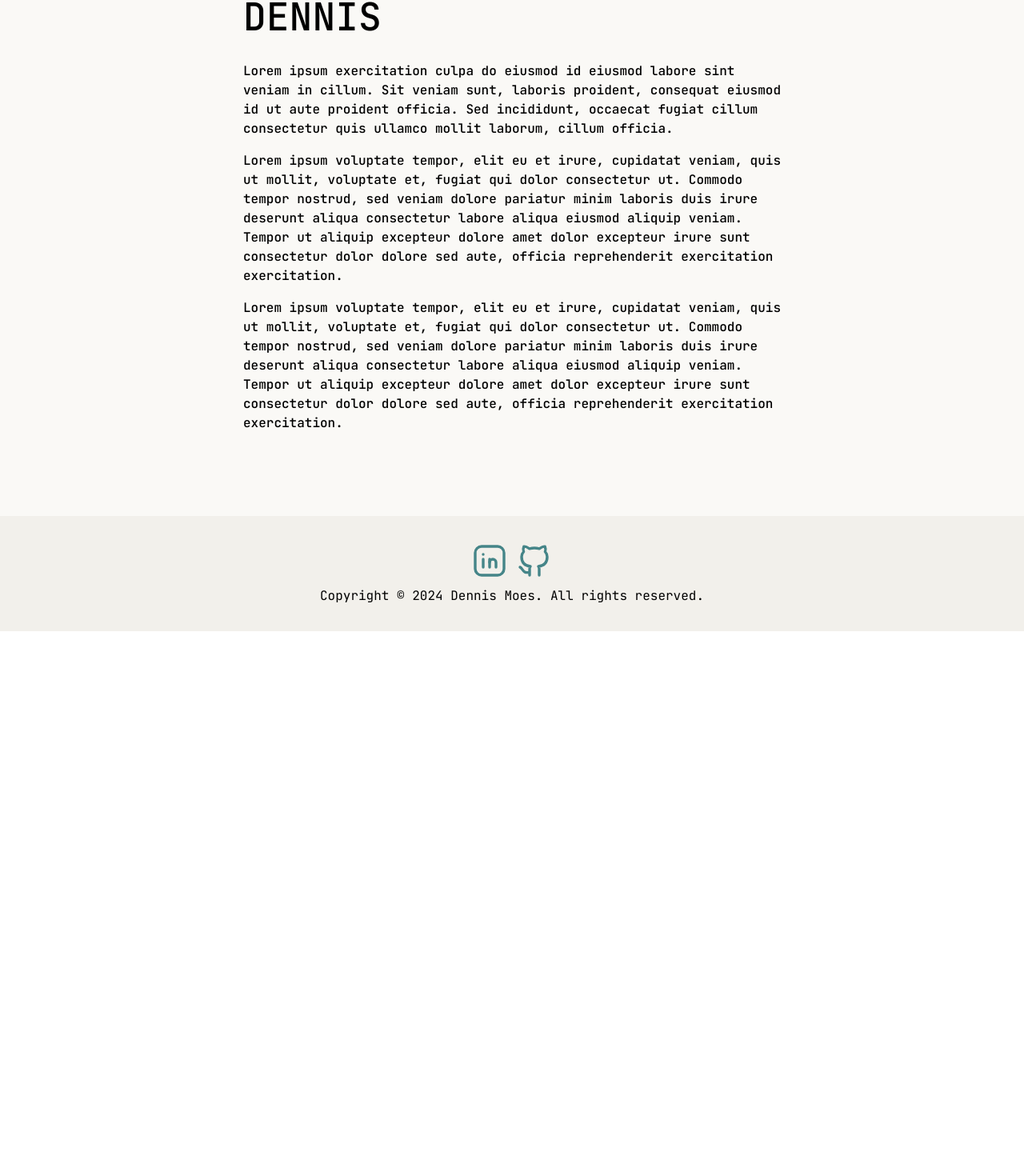
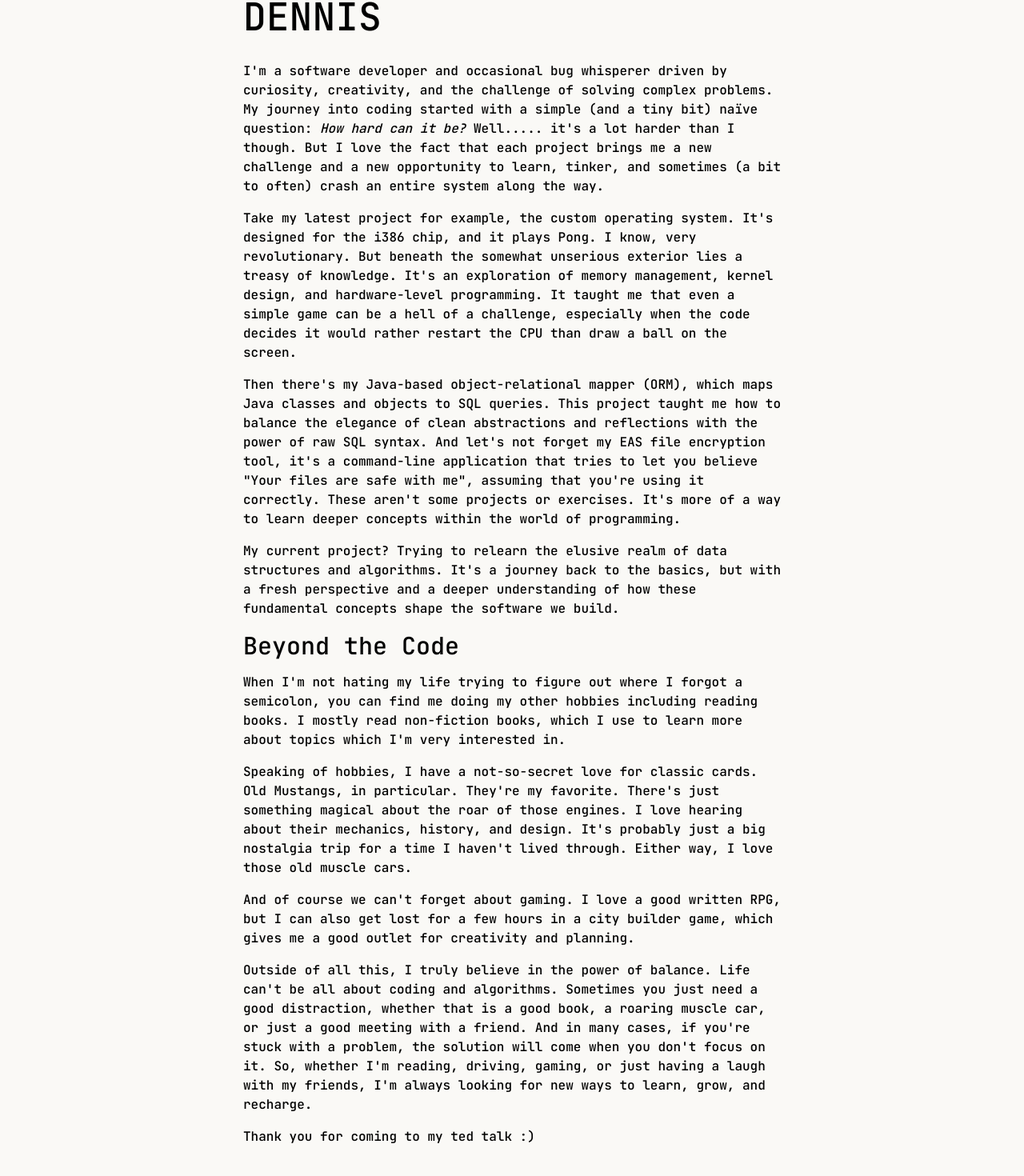
Before and after one commit to DennisCMoes/portfolio-v2, a Next.js app: page /about in a window 1280 px wide. Shown: the part 243-1713 px from the top of the page at 80% size. Before the commit the page ends 1032 px from the top, so only its background shows below. Built offline with nearby package versions, Linux system fonts and the light colour scheme.

Commit message:
improve: about page

```diff
--- a/src/app/about/page.tsx
+++ b/src/app/about/page.tsx
@@ -19,29 +19,72 @@ export default function About() {
       </div>
       <div className="flex flex-col gap-4 font-medium">
         <p>
-          Lorem ipsum exercitation culpa do eiusmod id eiusmod labore sint
-          veniam in cillum. Sit veniam sunt, laboris proident, consequat eiusmod
-          id ut aute proident officia. Sed incididunt, occaecat fugiat cillum
-          consectetur quis ullamco mollit laborum, cillum officia.
+          I&apos;m a software developer and occasional bug whisperer driven by
+          curiosity, creativity, and the challenge of solving complex problems.
+          My journey into coding started with a simple (and a tiny bit) naïve
+          question: <em>How hard can it be?</em> Well..... it&apos;s a lot
+          harder than I though. But I love the fact that each project brings me
+          a new challenge and a new opportunity to learn, tinker, and sometimes
+          (a bit to often) crash an entire system along the way.
         </p>
         <p>
-          Lorem ipsum voluptate tempor, elit eu et irure, cupidatat veniam, quis
-          ut mollit, voluptate et, fugiat qui dolor consectetur ut. Commodo
-          tempor nostrud, sed veniam dolore pariatur minim laboris duis irure
-          deserunt aliqua consectetur labore aliqua eiusmod aliquip veniam.
-          Tempor ut aliquip excepteur dolore amet dolor excepteur irure sunt
-          consectetur dolor dolore sed aute, officia reprehenderit exercitation
-          exercitation.
+          Take my latest project for example, the custom operating system.
+          It&apos;s designed for the i386 chip, and it plays Pong. I know, very
+          revolutionary. But beneath the somewhat unserious exterior lies a
+          treasy of knowledge. It&apos;s an exploration of memory management,
+          kernel design, and hardware-level programming. It taught me that even
+          a simple game can be a hell of a challenge, especially when the code
+          decides it would rather restart the CPU than draw a ball on the
+          screen.
         </p>
         <p>
-          Lorem ipsum voluptate tempor, elit eu et irure, cupidatat veniam, quis
-          ut mollit, voluptate et, fugiat qui dolor consectetur ut. Commodo
-          tempor nostrud, sed veniam dolore pariatur minim laboris duis irure
-          deserunt aliqua consectetur labore aliqua eiusmod aliquip veniam.
-          Tempor ut aliquip excepteur dolore amet dolor excepteur irure sunt
-          consectetur dolor dolore sed aute, officia reprehenderit exercitation
-          exercitation.
+          Then there&apos;s my Java-based object-relational mapper (ORM), which
+          maps Java classes and objects to SQL queries. This project taught me
+          how to balance the elegance of clean abstractions and reflections with
+          the power of raw SQL syntax. And let&apos;s not forget my EAS file
+          encryption tool, it&apos;s a command-line application that tries to
+          let you believe "Your files are safe with me", assuming that
+          you&apos;re using it correctly. These aren&apos;t some projects or
+          exercises. It&apos;s more of a way to learn deeper concepts within the
+          world of programming.
         </p>
+        <p>
+          My current project? Trying to relearn the elusive realm of data
+          structures and algorithms. It's a journey back to the basics, but with
+          a fresh perspective and a deeper understanding of how these
+          fundamental concepts shape the software we build.
+        </p>
+        <h2 className="text-3xl">Beyond the Code</h2>
+        <p>
+          When I&apos;m not hating my life trying to figure out where I forgot a
+          semicolon, you can find me doing my other hobbies including reading
+          books. I mostly read non-fiction books, which I use to learn more
+          about topics which I&apos;m very interested in.
+        </p>
+        <p>
+          Speaking of hobbies, I have a not-so-secret love for classic cards.
+          Old Mustangs, in particular. They&apos;re my favorite. There&apos;s
+          just something magical about the roar of those engines. I love hearing
+          about their mechanics, history, and design. It&apos;s probably just a
+          big nostalgia trip for a time I haven&apos;t lived through. Either
+          way, I love those old muscle cars.
+        </p>
+        <p>
+          And of course we can&apos;t forget about gaming. I love a good written
+          RPG, but I can also get lost for a few hours in a city builder game,
+          which gives me a good outlet for creativity and planning.
+        </p>
+        <p>
+          Outside of all this, I truly believe in the power of balance. Life
+          can&apos;t be all about coding and algorithms. Sometimes you just need
+          a good distraction, whether that is a good book, a roaring muscle car,
+          or just a good meeting with a friend. And in many cases, if
+          you&apos;re stuck with a problem, the solution will come when you
+          don&apos;t focus on it. So, whether I&apos;m reading, driving, gaming,
+          or just having a laugh with my friends, I&apos;m always looking for
+          new ways to learn, grow, and recharge.
+        </p>
+        <p>Thank you for coming to my ted talk :)</p>
       </div>
     </div>
   )
```
